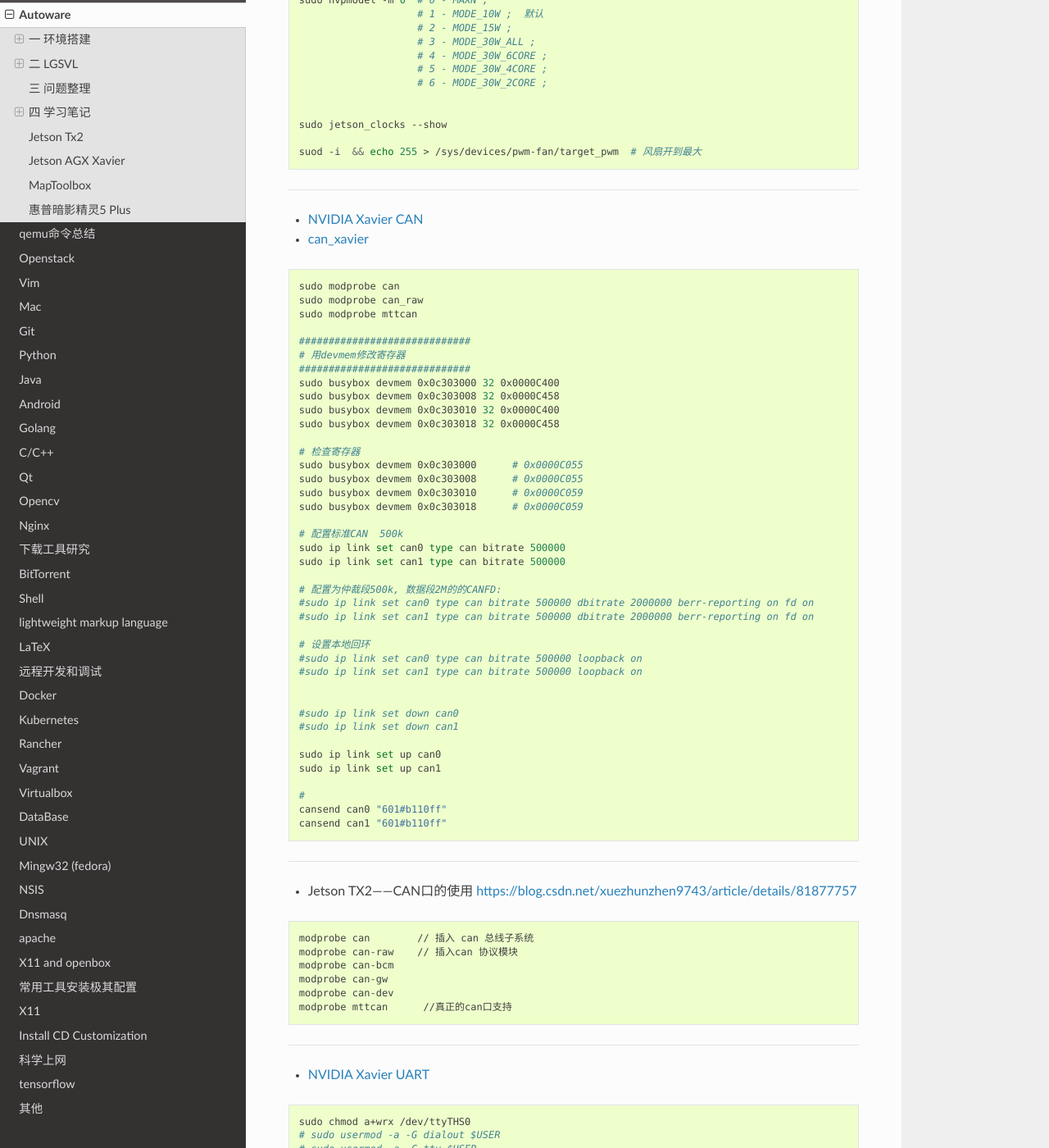
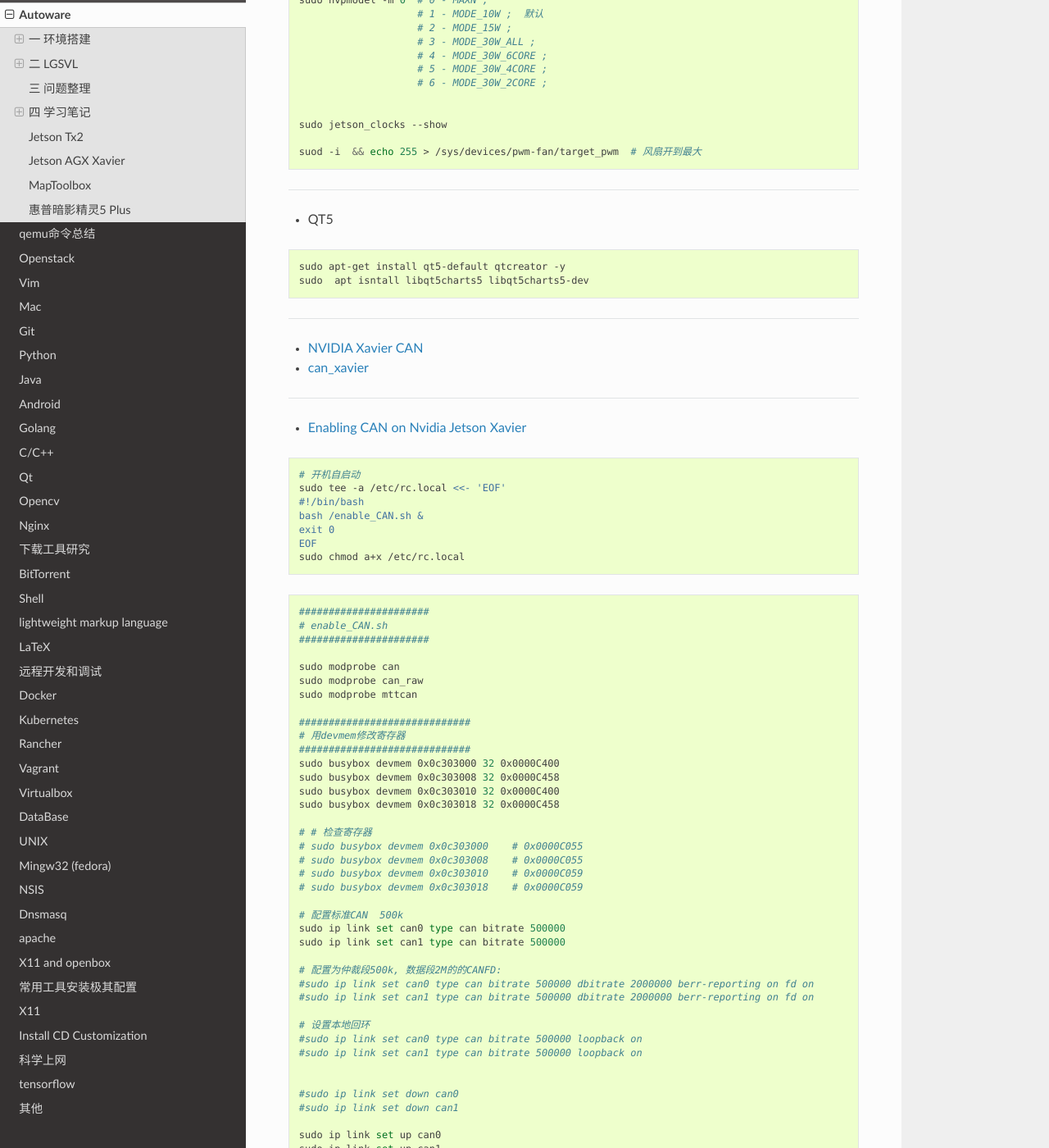
Before and after one commit to my-rds-store/my_space, a Sphinx documentation site: the page built from source/autoware/index.rst, in a window 1280 px wide and 1400 px high, scrolled down 18896 px. Shown: the whole window at 82% size. Built offline with Sphinx 7.4.7 and the Read the Docs theme 2.0.0, drawn with Linux system fonts in a browser that asks for light colours; some of the changed text lies outside the part shown.

Commit message:
update ...

```diff
--- a/source/autoware/index.rst
+++ b/source/autoware/index.rst
@@ -838,6 +838,7 @@
 .. raw:: html
    :file: ./jetson_nvpmodel.html
 
+
 .. code-block:: sh
 
     tegrastats
@@ -860,7 +861,14 @@
     suod -i  && echo 255 > /sys/devices/pwm-fan/target_pwm  # 风扇开到最大
 
 
+----
 
+* QT5
+
+.. code-block:: sh
+
+    sudo apt-get install qt5-default qtcreator -y
+    sudo  apt isntall libqt5charts5 libqt5charts5-dev
 
 ----
 
@@ -869,7 +877,26 @@
 * `can_xavier <https://github.com/hmxf/can_xavier>`_
 
 
+----
+
+* `Enabling CAN on Nvidia Jetson Xavier <https://medium.com/@ramin.nabati/enabling-can-on-nvidia-jetson-xavier-developer-kit-aaaa3c4d99c9>`_
+
 .. code-block:: sh
+
+    # 开机自启动
+    sudo tee -a /etc/rc.local <<- 'EOF'
+    #!/bin/bash
+    bash /enable_CAN.sh &
+    exit 0
+    EOF
+    sudo chmod a+x /etc/rc.local
+
+
+.. code-block:: sh
+
+    ######################
+    # enable_CAN.sh
+    ######################
 
     sudo modprobe can
     sudo modprobe can_raw
@@ -883,11 +910,11 @@
     sudo busybox devmem 0x0c303010 32 0x0000C400
     sudo busybox devmem 0x0c303018 32 0x0000C458
 
-    # 检查寄存器
-    sudo busybox devmem 0x0c303000	# 0x0000C055
-    sudo busybox devmem 0x0c303008	# 0x0000C055
-    sudo busybox devmem 0x0c303010	# 0x0000C059
-    sudo busybox devmem 0x0c303018	# 0x0000C059
+    # # 检查寄存器
+    # sudo busybox devmem 0x0c303000	# 0x0000C055
+    # sudo busybox devmem 0x0c303008	# 0x0000C055
+    # sudo busybox devmem 0x0c303010	# 0x0000C059
+    # sudo busybox devmem 0x0c303018	# 0x0000C059
 
     # 配置标准CAN  500k
     sudo ip link set can0 type can bitrate 500000
@@ -912,6 +939,18 @@
     cansend can0 "601#b110ff"
     cansend can1 "601#b110ff"
 
+
+    #sudo nvpmodel -m 0
+
+    sudo echo 255 > target_pwm
+    sudo cp -vf target_pwm /sys/devices/pwm-fan/target_pwm  # 风扇开到最大
+
+    # 禁用串行控制台
+    #sudo systemctl stop nvgetty
+    #sudo systemctl disable nvgetty
+    #udevadm trigger  # 串口 /dev/ttyTHS0
+
+
 ---------
 
 * Jetson TX2——CAN口的使用 `<https://blog.csdn.net/xuezhunzhen9743/article/details/81877757>`_
@@ -929,15 +968,17 @@
 ---------
 
 * `NVIDIA Xavier UART <https://blog.csdn.net/weifengdq/article/details/103071182>`_
+* `jetson-nano-uart <https://www.jetsonhacks.com/2019/10/10/jetson-nano-uart/>`_
 
 .. code-block:: sh
 
-    sudo chmod a+wrx /dev/ttyTHS0
+    # 禁用串行控制台 ttyTHS*
+    sudo systemctl stop nvgetty
+    sudo systemctl disable nvgetty
+    udevadm trigger  # 串口 /dev/ttyTHS0
+
     # sudo usermod -a -G dialout $USER
-    # sudo usermod -a -G tty $USER
-
-
-
+    ## sudo chmod a+wrx /dev/ttyTHS0
 
 
 MapToolbox
```
